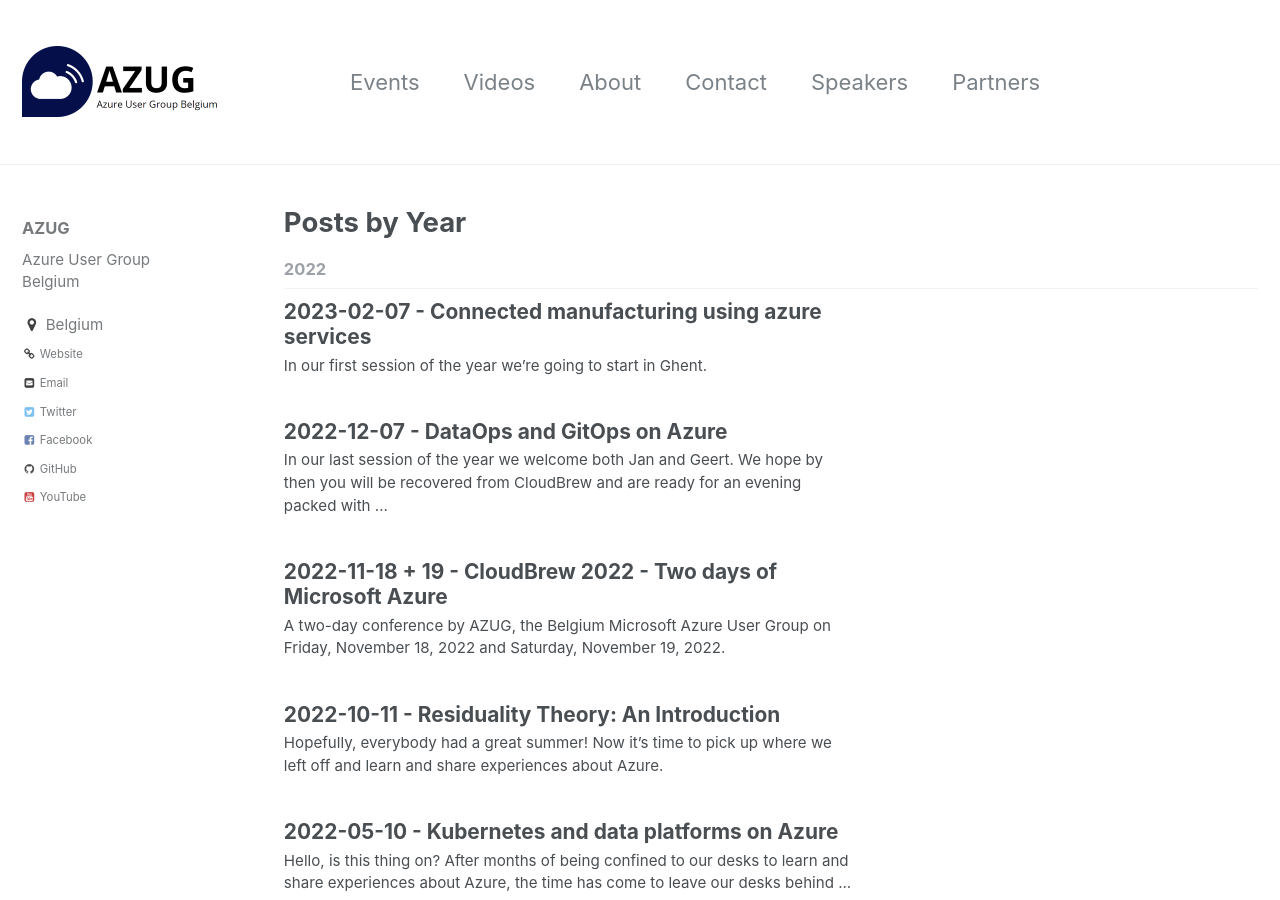
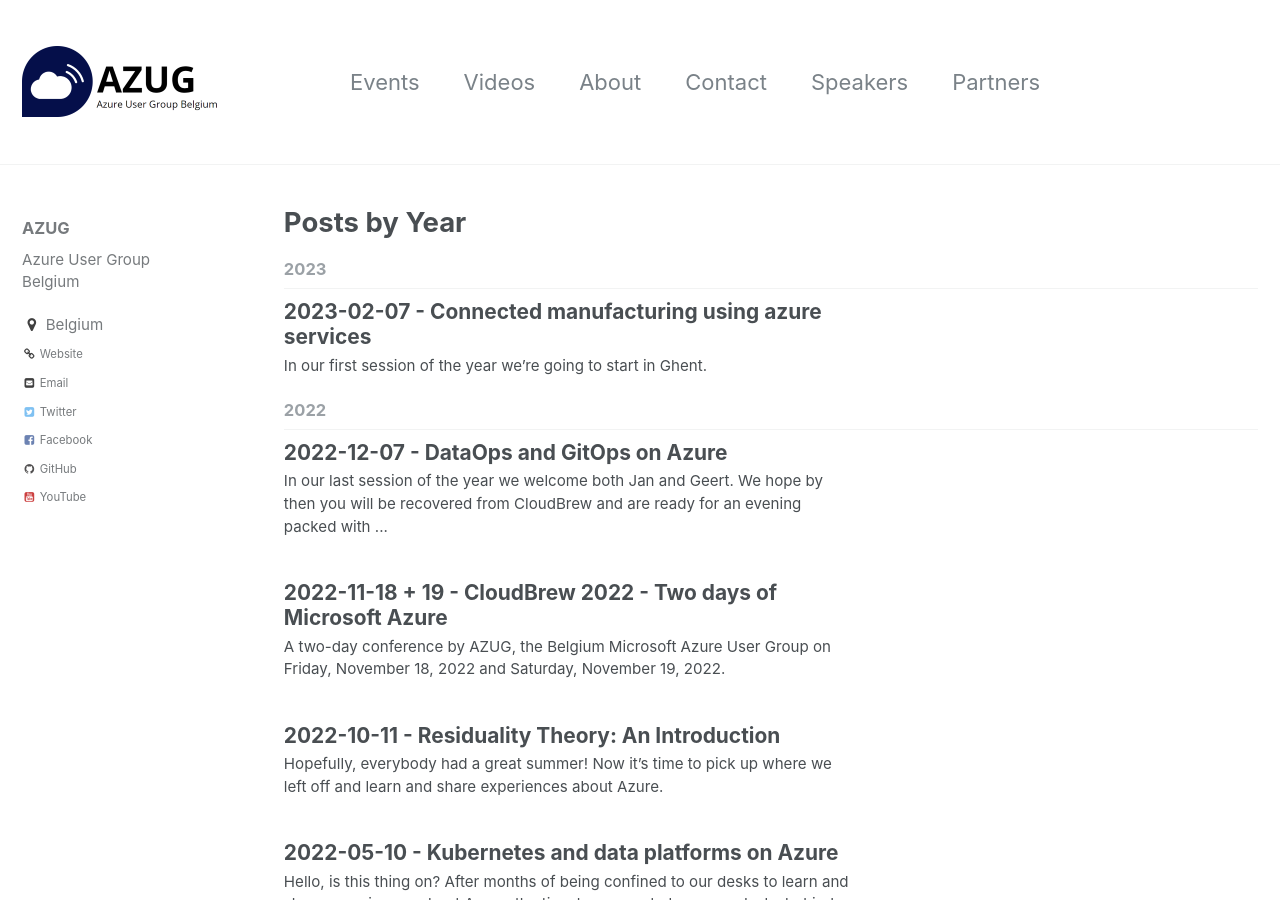
Before and after one commit to AzugBe/azugbe.github.io, a Jekyll site: the page built from _pages/year-archive.html, in a window 1280 px wide and 900 px high. Built offline with Jekyll 4.4.1, drawn with Linux system fonts in a browser that asks for light colours; comment, search, counter and statistics services are not loaded.

Commit message:
Update _posts/events/2023-02-07---connected-manufacturing-using-azure-services.md
Co-authored-by: Maarten Balliauw <maarten@balliauw.be>

```diff
--- a/_posts/events/2023-02-07---connected-manufacturing-using-azure-services.md
+++ b/_posts/events/2023-02-07---connected-manufacturing-using-azure-services.md
@@ -1,7 +1,7 @@
 ---
 layout: single
 title: "2023-02-07 - Connected manufacturing using azure services"
-date: 2022-12-07 18:00:00 +0000
+date: 2023-02-07 18:00:00 +0000
 comments: true
 published: true
 categories: ["events"]
```
